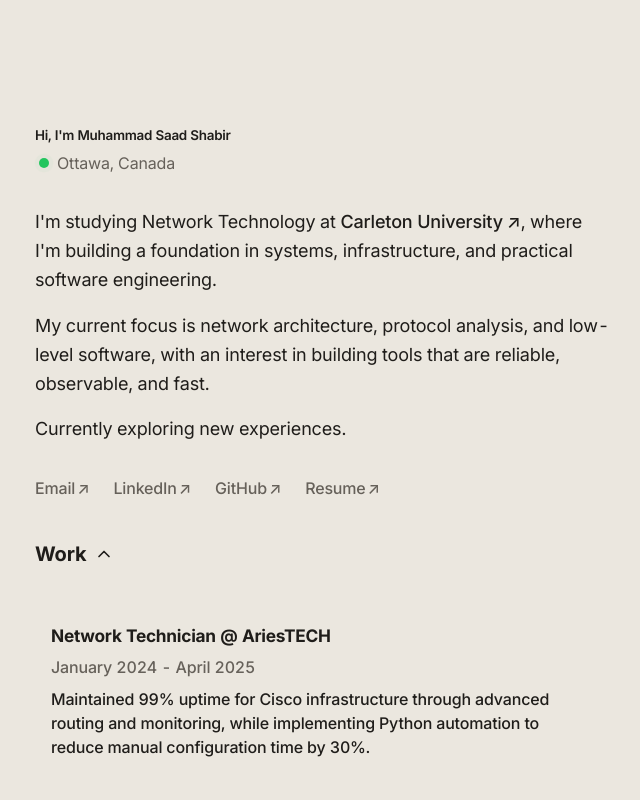
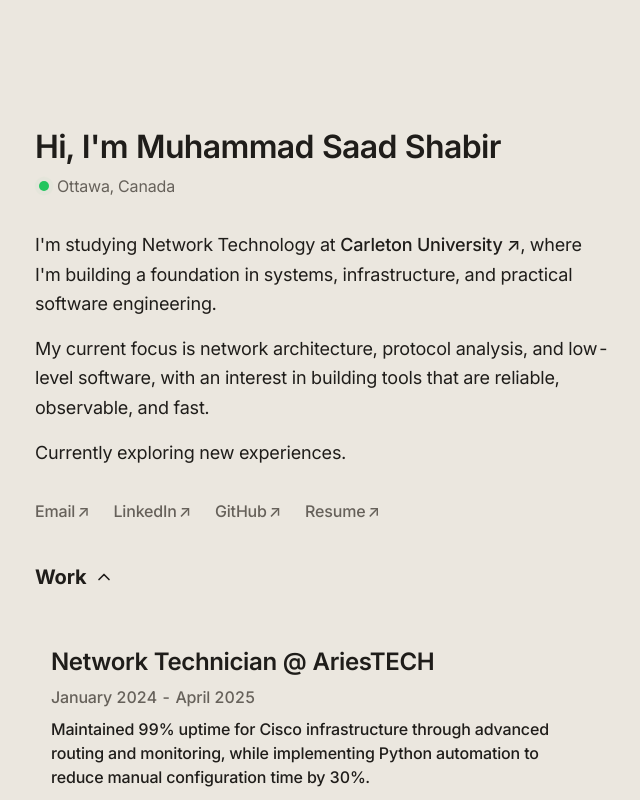
Before and after one commit to msaadshabir/personal-website, a Next.js app: page / in a window 1280 px wide. Both pictures are taken after a click on the button "Work". Shown: the top 800 px of the page, without its empty margins (317-957 px from the left). Built offline with nearby package versions, Linux system fonts and the light colour scheme.

Commit message:
font changes

```diff
--- a/app/globals.css
+++ b/app/globals.css
@@ -41,8 +41,8 @@
   body {
     font-feature-settings: "cv01", "cv05", "zero", "tnum";
     font-variant-numeric: tabular-nums;
-    font-size: clamp(15.5px, 0.2vw + 15px, 16.5px);
-    line-height: 1.6;
+    font-size: clamp(15px, 0.45vw + 14px, 17px);
+    line-height: 1.65;
     letter-spacing: -0.01em;
     @apply bg-background text-foreground;
   }
@@ -52,17 +52,21 @@
   }
 
   h1 {
-    line-height: 1.08;
+    font-size: clamp(32px, 2vw + 24px, 44px);
+    font-weight: 700;
+    line-height: 1.15;
   }
 
   h2 {
-    font-size: 0.84rem;
-    line-height: 1.1;
+    font-size: clamp(26px, 1.2vw + 20px, 32px);
+    font-weight: 700;
+    line-height: 1.2;
   }
 
   h3 {
-    font-size: clamp(1rem, 0.2vw + 0.96rem, 1.08rem);
-    line-height: 1.35;
+    font-size: clamp(20px, 0.6vw + 18px, 24px);
+    font-weight: 600;
+    line-height: 1.25;
   }
 
   p {
--- a/components/ExperienceCard.tsx
+++ b/components/ExperienceCard.tsx
@@ -11,7 +11,7 @@ const cardStyles = "relative w-full rounded-lg p-4";
 export default function ExperienceCard({ position, company, dates, description, link }: ExperienceCardProps) {
   const content = (
     <div className="relative flex flex-col gap-2">
-      <h3 className="font-bold text-foreground">
+      <h3 className="text-foreground">
         {position} @ {company}
       </h3>
       <p className="font-medium text-muted-foreground">{dates}</p>
```
